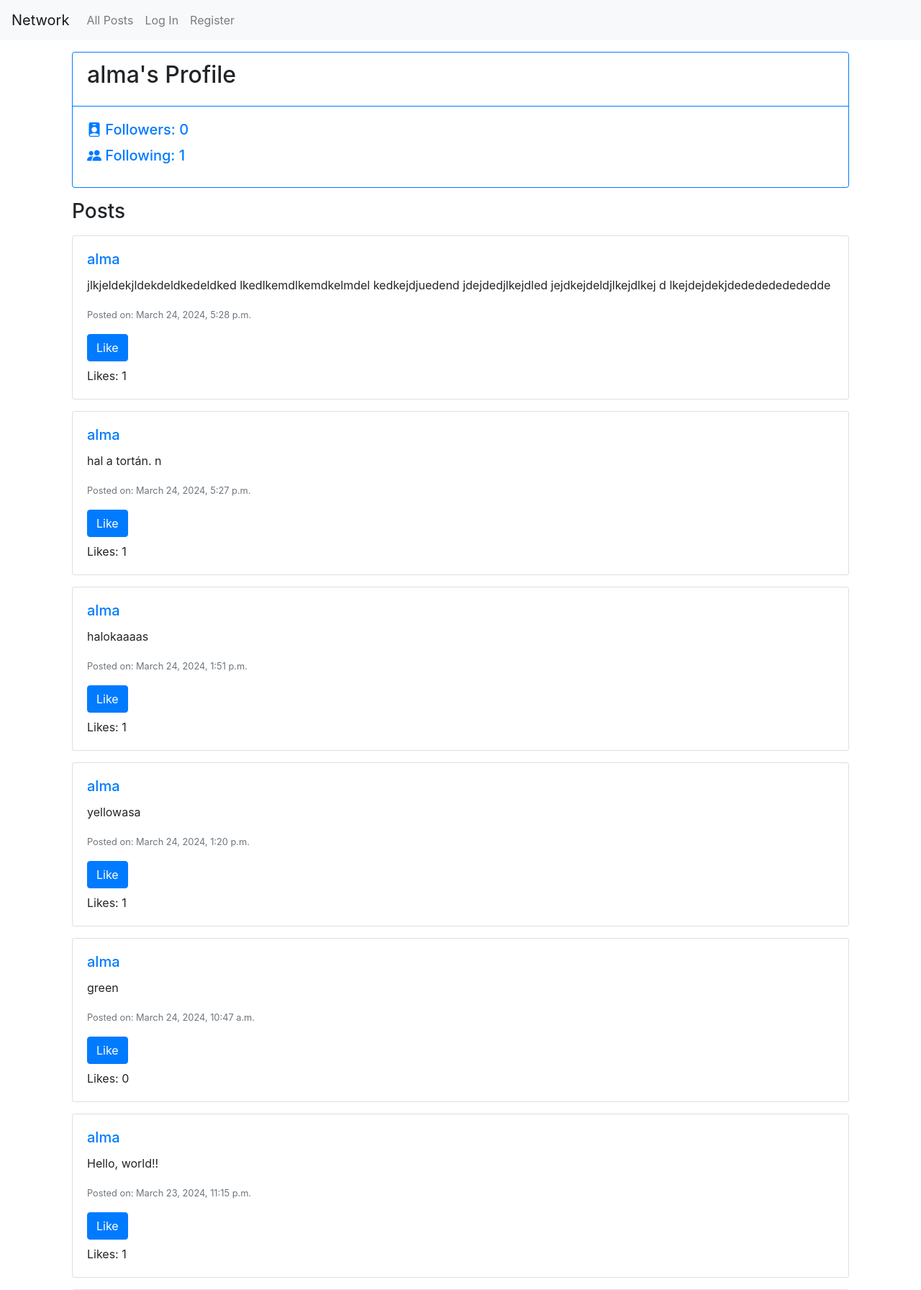
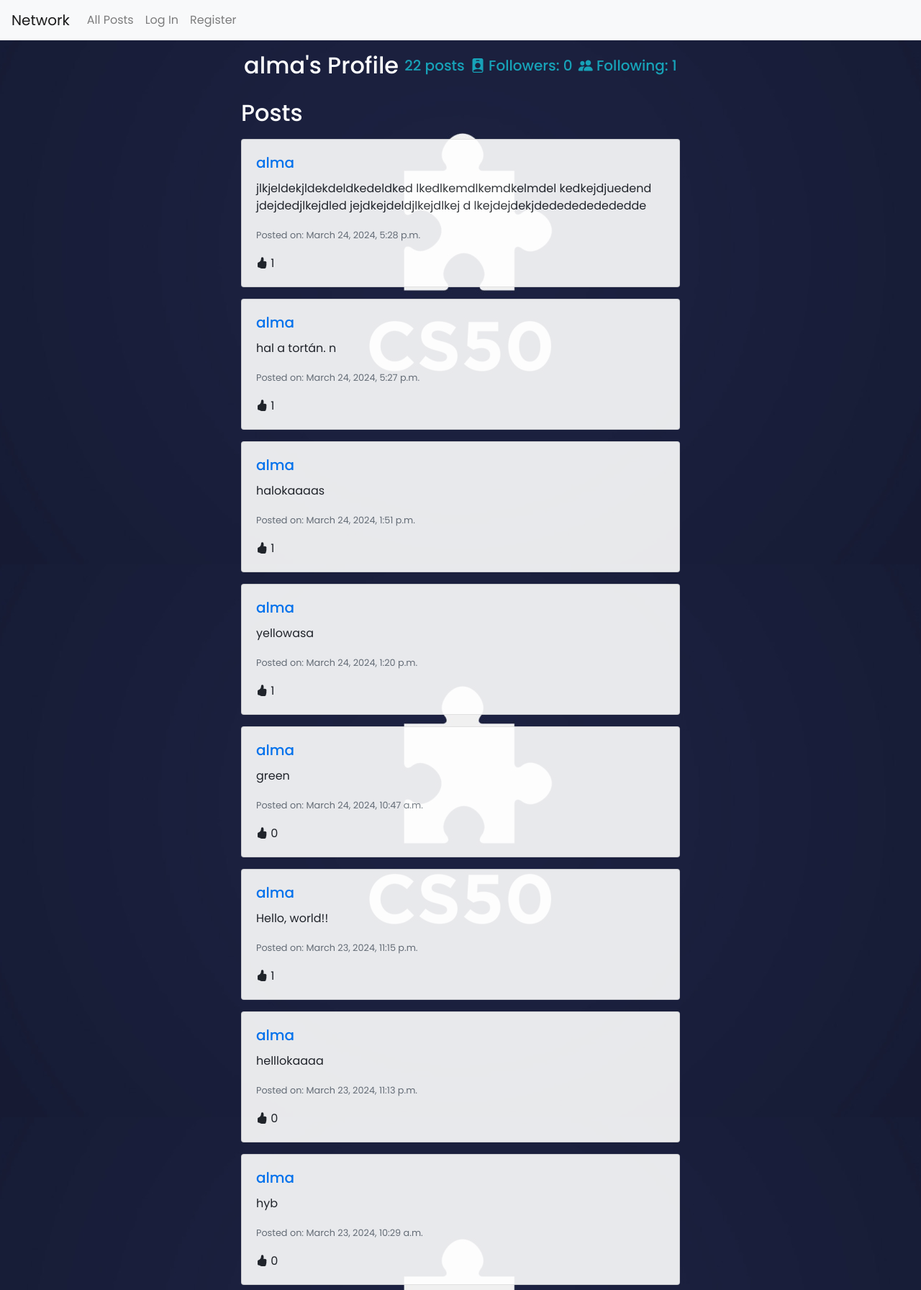
Before and after one commit to zsoltadam92/cs50w-project4-Network, a Django app: a page that uses network/templates/network/like.html in a window 1280 px wide. Shown: the top 1792 px of the page at 72% size. Run offline with Django 3.2, Linux system fonts and the light colour scheme; data comes from the database, SQL or seed files in the repository; both versions use the stored data as it was after the commit; some libraries are stand-ins or nearby versions.

Commit message:
add styles

```diff
--- a/network/static/network/app.js
+++ b/network/static/network/app.js
@@ -36,7 +36,7 @@ function savePost(postId) {
             const created_at = `<p class="card-text"><small class="text-muted">Posted on: ${ data.created_at }</small></p>`
             const editButton = `<button class="edit-button btn btn-secondary mb-2" data-post_id="${postId}">Edit</button>`
             const likeButton = `<button id="like-button-${postId}" class="like-button btn btn-primary mb-2" data-post="${postId}" type="button">${data.is_liked ? "Unlike" : "Like"}</button>`;
-            const likeCount = `<p id="like-count-${postId}">Likes: ${ data.like_count }</p>`;
+            const likeCount = `<p id="like-count-${postId}"><i class="bi bi-hand-thumbs-up-fill"></i> ${ data.like_count }</p>`;
 
             postDiv.innerHTML = `<p class="card-text post-content">${editedContent}</p>
                                 ${created_at}
@@ -89,7 +89,7 @@ function handleLikeButton(postId) {
         document.querySelector(`#like-button-${postId}`).innerHTML = result.liked ? "Unlike" : "Like"
 
         // Update the like count on the page
-        document.querySelector(`#like-count-${postId}`).innerHTML = `Likes: ${result.like_count}`;
+        document.querySelector(`#like-count-${postId}`).innerHTML = `<i class="bi bi-hand-thumbs-up-fill"></i> ${result.like_count}`;
     });
 }
 
@@ -99,7 +99,7 @@ function handleEditButton(postId) {
     let content = postDiv.querySelector('.post-content').innerText;
 
         // Setup the editable textarea and Save button
-    const textarea = `<textarea id="edit-content-${postId}" class="form-control mb-2">${content}</textarea>`;
+    const textarea = `<textarea autofocus id="edit-content-${postId}" class="form-control mb-2">${content}</textarea>`;
     const saveButton = `<button class="save-edit btn btn-success" data-post-id="${postId}">Save</button>`;
 
     postDiv.innerHTML = textarea + saveButton;
--- a/network/static/network/follow.js
+++ b/network/static/network/follow.js
@@ -18,7 +18,6 @@ document.addEventListener('DOMContentLoaded', function() {
                     followToggleButton.innerHTML = result.action === "followed" ? `<i class="bi bi-person-dash-fill"></i> Unfollow` : `<i class="bi bi-person-plus-fill"></i> Follow`;
                     document.querySelector('#followers-count').innerHTML = `${result.followers_count}`;
 
-                    // Törölj minden stílus osztályt, majd add hozzá a megfelelőt
                     followToggleButton.classList.remove("btn-success", "btn-danger");
                     followToggleButton.classList.add(result.action === "followed" ? "btn-danger" : "btn-success");
                 }
--- a/network/static/network/styles.css
+++ b/network/static/network/styles.css
@@ -0,0 +1,17 @@
+@import url('https://fonts.googleapis.com/css2?family=Poppins:wght@400;500;700&display=swap');
+
+body {
+  font-family: "Poppins", sans-serif;
+  background: url('./cs50-computer-science.jpg') 50%  ;
+  height: 100vh;
+}
+
+h2 {
+  color: #fff;
+
+}
+
+
+.card , textarea {
+  opacity: 0.9;
+}
--- a/network/templates/network/following.html
+++ b/network/templates/network/following.html
@@ -1,6 +1,6 @@
 {% extends "network/layout.html" %}
 
 {% block body %}
-    <h2 class="container mt-3">Following</h2>
+    <h2 class="container col-md-6 mt-3">Following</h2>
     {% include "network/like.html"  with posts=posts %}
 {% endblock %}
--- a/network/templates/network/index.html
+++ b/network/templates/network/index.html
@@ -2,7 +2,7 @@
 
 {% block body %}
     {%if user.is_authenticated%}
-    <form action="{% url 'index' %}" method="post" class="container mt-3">
+    <form action="{% url 'index' %}" method="post" class="container col-md-6 mt-3">
         {% csrf_token %}
         {{newPostForm}}
         <button class="btn btn-primary" type="submit">Send Post</button>
--- a/network/templates/network/layout.html
+++ b/network/templates/network/layout.html
@@ -11,7 +11,8 @@
     </head>
     <body>
 
-        <nav class="navbar navbar-expand-lg navbar-light bg-light">
+        <nav class="navbar navbar-expand-md navbar-light bg-light">
+
             <a class="navbar-brand" href="#">Network</a>
 
             <div>
--- a/network/templates/network/like.html
+++ b/network/templates/network/like.html
@@ -1,12 +1,12 @@
 {% if not posts %}
-  <div class="text-center mt-5">
-    <p class="lead">No posts yet.</p>
+  <div class="container  col-md-6 mt-5">
+    <h2 class="">No posts yet.</h2>
   </div>
 {% else %}
-    <div class="container mt-3">
+    <div class="container col-md-6 mt-3">
         {% for post in posts %}
-        <div class="card mb-3">
-            <div class="card-body">
+        <div class="card mb-3 ">
+            <div class="card-body ">
                 <h5 class="card-title"><a  href="{% url 'profile' username=post.user.username %}">{{ post.user.username }}</a></h5>
                 <div id="post-{{ post.id }}">
                     <p class="card-text post-content">{{ post.content }}</p>
@@ -15,6 +15,7 @@
                         {% if user.is_authenticated and user == post.user %}
                         <button class="edit-button btn btn-secondary mb-2" data-post_id="{{ post.id }}">Edit</button>
                         {% endif %}
+                        {% if user.is_authenticated %}
                             <button href="#" id="like-button-{{post.id}}" class="btn btn-primary mb-2 like-button" data-post="{{ post.id }}" type="submit">
                                 {% if post.is_liked %}
                                 Unlike
@@ -22,8 +23,9 @@
                                 Like
                                 {% endif %}
                             </button>
+                        {% endif %}
                     </div>
-                    <span id="like-count-{{post.id}}">Likes: {{ post.like_count }}</span>
+                    <span id="like-count-{{post.id}}"><i class="bi bi-hand-thumbs-up-fill"></i> {{ post.like_count }}</span>
                 </div>
             </div>
         </div>
--- a/network/templates/network/profile.html
+++ b/network/templates/network/profile.html
@@ -3,34 +3,37 @@
 
 
 {% block body %}
-<div class="container mt-3">
-    <div class="container mt-3 profile-header">
-        <div class="card border-primary mb-3">
-            <div class="card-header bg-transparent border-primary">
-                <h2 class="card-title">{{ user_profile.username }}'s Profile</h2>
-            </div>
-            <div class="card-body text-primary">
-                <h5 class="card-title">
+<div class=" mt-3">
+    <div class="mt-3 profile-header">
+        <div class=" mb-3">
+            <div class="container col-md-6 d-flex justify-content-around align-items-center">
+                <div>
+                    <h2 class="card-title">{{ user_profile.username }}'s Profile</h2>
+                    {% if user.is_authenticated %}
+                        {% if user != user_profile %}
+                            <button id="follow-toggle-button" data-username="{{ user_profile.username }}" class="btn {% if is_following %}btn-danger{% else %}btn-success{% endif %}">
+                                <i class="bi {% if is_following %}bi-person-dash-fill{% else %}bi-person-plus-fill{% endif %}"></i>
+                                {% if is_following %}Unfollow{% else %}Follow{% endif %}
+                            </button>
+                        {% endif %}
+                    {% endif %}
+                </div>
+                <h5 class="card-title text-info">
+                    <span id="posts-count">{{ posts_count }} posts</span>
+                </h5>
+                <h5 class="card-title text-info">
                     <i class="bi bi-person-badge-fill"></i> Followers: <span id="followers-count">{{ followers_count }}</span>
                 </h5>
-                <h5 class="card-title">
+                <h5 class="card-title text-info">
                     <i class="bi bi-people-fill"></i> Following: {{ following_count }}
                 </h5>
-                {% if user.is_authenticated %}
-                    {% if user != user_profile %}
-                        <button id="follow-toggle-button" data-username="{{ user_profile.username }}" class="btn {% if is_following %}btn-danger{% else %}btn-success{% endif %}">
-                            <i class="bi {% if is_following %}bi-person-dash-fill{% else %}bi-person-plus-fill{% endif %}"></i>
-                            {% if is_following %}Unfollow{% else %}Follow{% endif %}
-                        </button>
-                    {% endif %}
-                {% endif %}
             </div>
         </div>
     </div>
 
 
     <div class="posts-list">
-        <h3 class="container mt-3">Posts</h3>
+        <h2 class="container col-md-6 mt-3">Posts</h2>
         {% include "network/like.html"  with posts=posts %}
     </div>
 
--- a/network/views.py
+++ b/network/views.py
@@ -14,7 +14,7 @@ from .models import User,Post, Like, Follow
 class NewPostForm(forms.Form):
     newPost = forms.CharField(
         label="",
-        widget=forms.Textarea(attrs={'placeholder': 'Say something', 'class': 'form-control form-group col-6'})
+        widget=forms.Textarea(attrs={'rows': 6,'placeholder': 'Say something', 'class': 'form-control form-group col-12'})
     )
 
 class EditPostForm(forms.Form):
@@ -95,7 +95,8 @@ def profile(request, username):
     if request.user.is_authenticated and Follow.objects.filter(follower=request.user, followed=user).exists():
         is_following = True
 
-    # Count the number of followers and following
+    # Count the number of posts followers and following
+    posts_count = Post.objects.filter(user=user).count()
     followers_count = Follow.objects.filter(followed=user).count()
     following_count = Follow.objects.filter(follower=user).count()
 
@@ -103,6 +104,7 @@ def profile(request, username):
         'user_profile': user,
         'posts': paginated_posts,
         'is_following': is_following,
+        'posts_count': posts_count,
         'followers_count': followers_count,
         'following_count': following_count
     })
```
Also changed, not shown: network/templates/network/login.html (+10 -5 lines), network/templates/network/register.html (+11 -6 lines), db.sqlite3, network/static/network/cs50-computer-science.jpg (added). Lines whose indentation alone changed are shown as unchanged.
